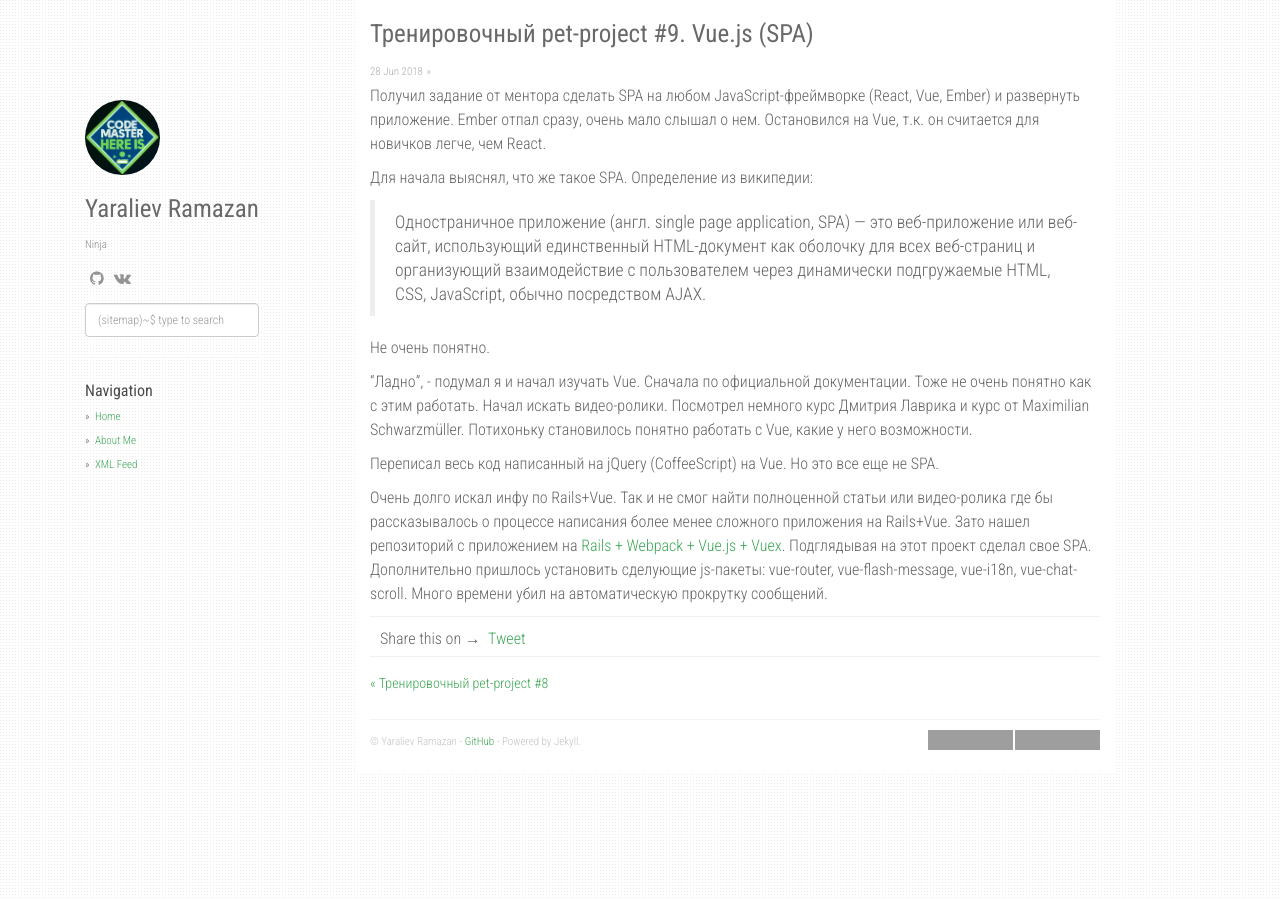
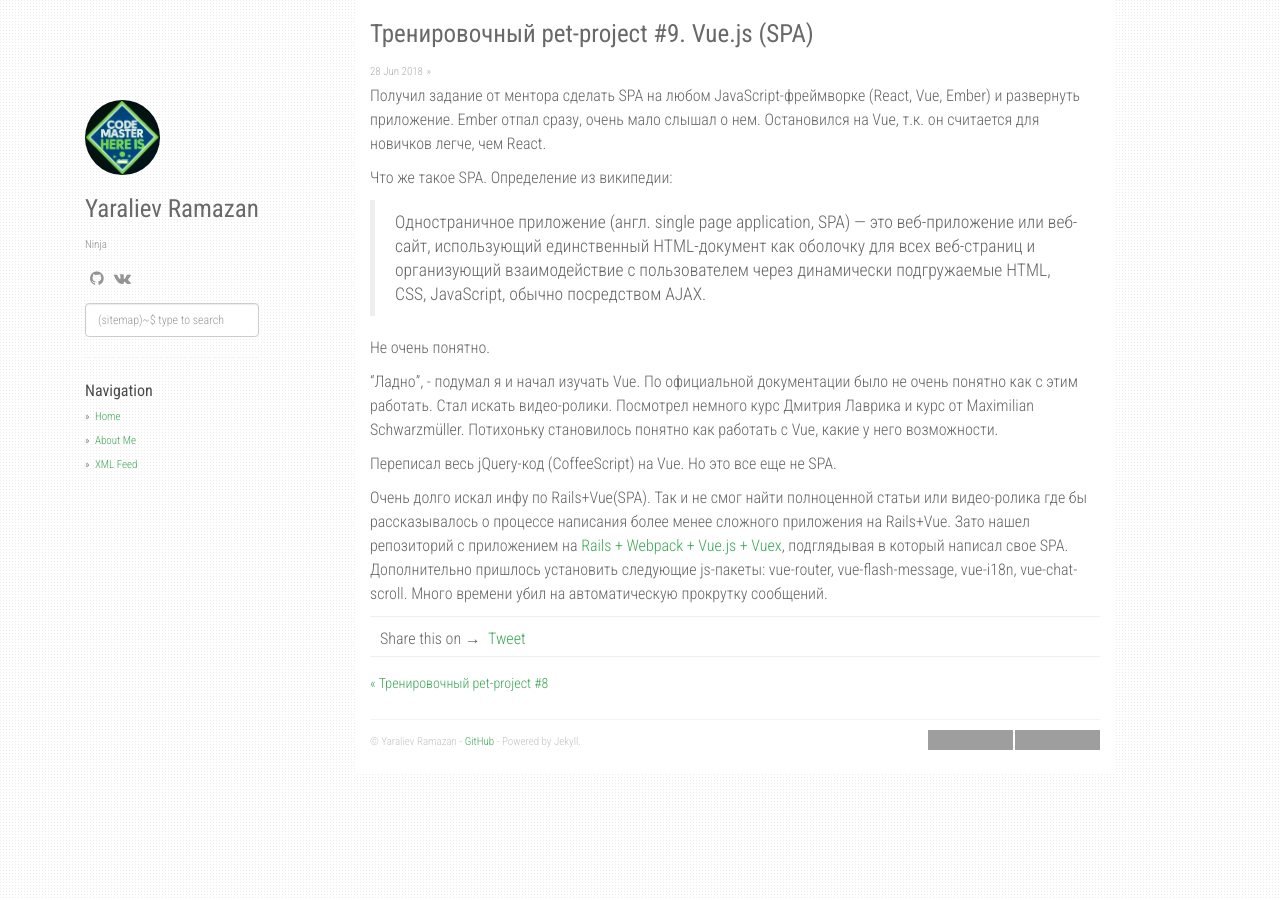
Before and after one commit to orion122/orion1222.github.io, a Jekyll site: the page built from _posts/2018-06-28-pet-project-9-vue-spa.md, in a window 1280 px wide. Built offline with Jekyll 4.4.1, drawn with Linux system fonts in a browser that asks for light colours; nearby versions of some CDN libraries; comment, search, counter and statistics services are not loaded; grey boxes are pictures that could not be loaded.

Commit message:
add pet-project-9

```diff
--- a/_posts/2018-06-28-pet-project-9-vue-spa.md
+++ b/_posts/2018-06-28-pet-project-9-vue-spa.md
@@ -6,17 +6,17 @@ title:  "Тренировочный pet-project #9. Vue.js (SPA)"
 Ember отпал сразу, очень мало слышал о нем. Остановился на Vue, т.к. он считается для новичков легче, чем React.
 
 
-Для начала выяснял, что же такое SPA. Определение из википедии:
+Что же такое SPA. Определение из википедии:
 > Одностраничное приложение (англ. single page application, SPA) — это веб-приложение или веб-сайт, использующий единственный HTML-документ как оболочку для всех веб-страниц и организующий взаимодействие с пользователем через динамически подгружаемые HTML, CSS, JavaScript, обычно посредством AJAX.
 
 Не очень понятно.
 
 
-"Ладно", - подумал я и начал изучать Vue. Сначала по официальной документации. Тоже не очень понятно как с этим работать. Начал искать видео-ролики. Посмотрел немного курс Дмитрия Лаврика и курс от Maximilian Schwarzmüller. Потихоньку становилось понятно работать с Vue, какие у него возможности.
+"Ладно", - подумал я и начал изучать Vue. По официальной документации было не очень понятно как с этим работать. Стал искать видео-ролики. Посмотрел немного курс Дмитрия Лаврика и курс от Maximilian Schwarzmüller. Потихоньку становилось понятно как работать с Vue, какие у него возможности.
 
 
-Переписал весь код написанный на jQuery (CoffeeScript) на Vue. Но это все еще не SPA.
+Переписал весь jQuery-код (CoffeeScript) на Vue. Но это все еще не SPA.
 
 
-Очень долго искал инфу по Rails+Vue. Так и не смог найти полноценной статьи или видео-ролика где бы рассказывалось о процессе написания более менее сложного приложения на Rails+Vue. Зато нашел репозиторий с приложением на [Rails + Webpack + Vue.js + Vuex](https://github.com/gbarillot/rails-vue-demo-app). Подглядывая на этот проект сделал свое SPA. Дополнительно пришлось установить сделующие js-пакеты: vue-router, vue-flash-message,
+Очень долго искал инфу по Rails+Vue(SPA). Так и не смог найти полноценной статьи или видео-ролика где бы рассказывалось о процессе написания более менее сложного приложения на Rails+Vue. Зато нашел репозиторий с приложением на [Rails + Webpack + Vue.js + Vuex](https://github.com/gbarillot/rails-vue-demo-app), подглядывая в который написал свое SPA. Дополнительно пришлось установить следующие js-пакеты: vue-router, vue-flash-message,
 vue-i18n, vue-chat-scroll. Много времени убил на автоматическую прокрутку сообщений.
```
